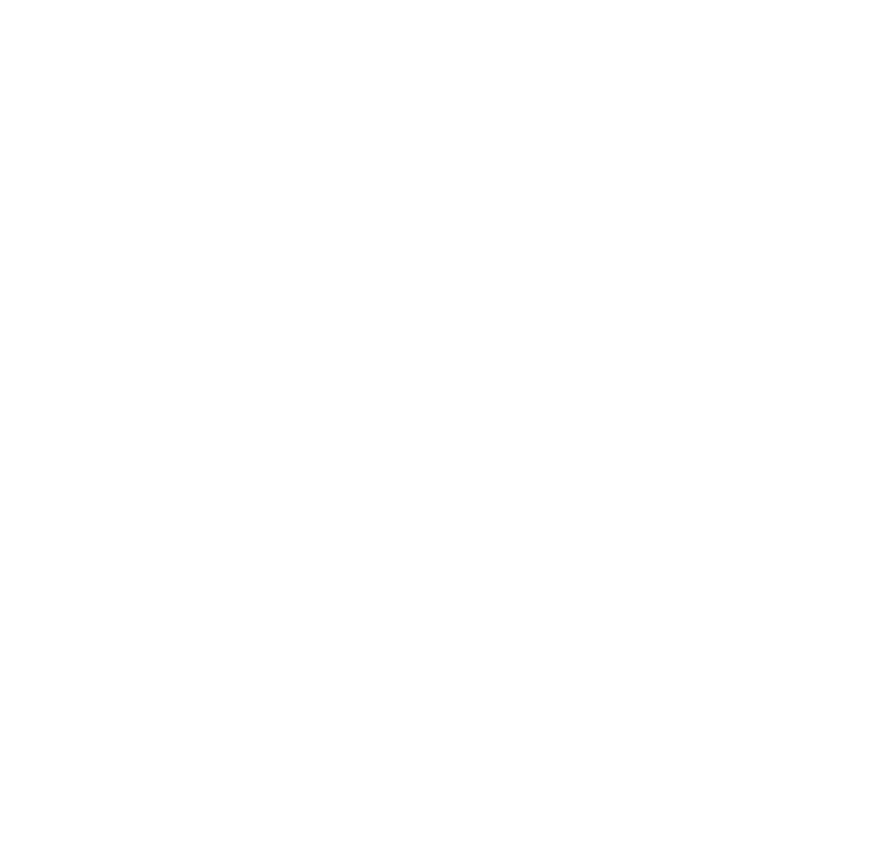
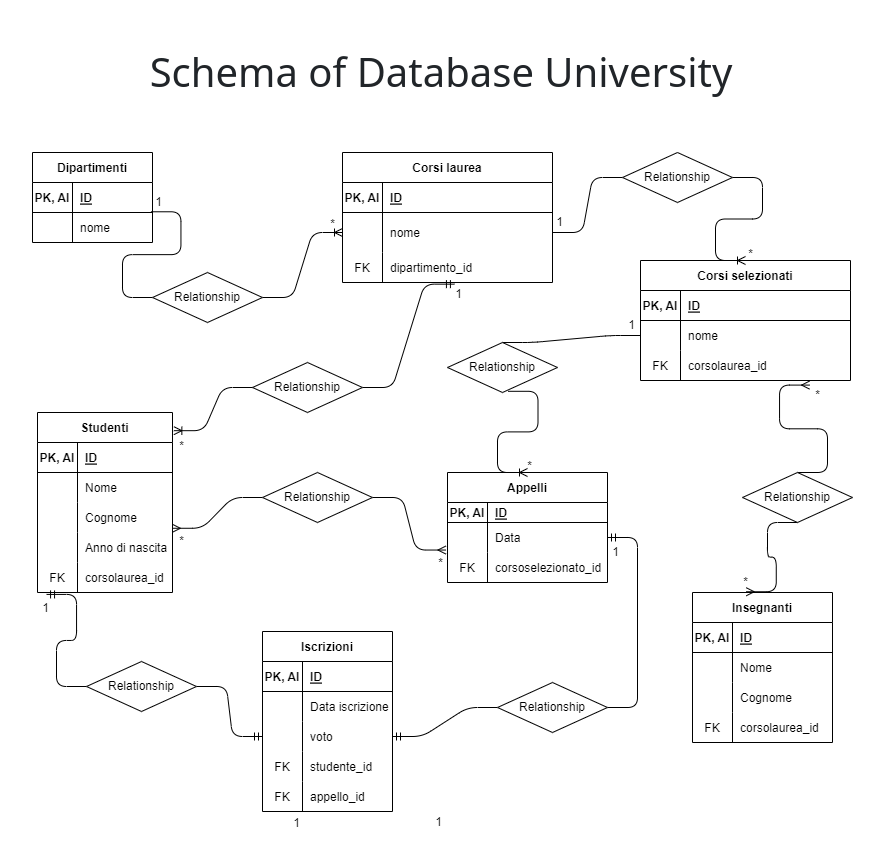
Before and after one commit to agostinoluca/db-university, a plain HTML site: page index.html in a window 1280 px wide. Shown: the whole page, without its empty margins (199-1083 px from the left). Before the commit the page ends 800 px from the top, so only its background shows below. Drawn offline with nearby package versions, Linux system fonts and the light colour scheme.

Commit message:
add schema export png in index

```diff
--- a/index.html
+++ b/index.html
@@ -14,6 +14,11 @@
 
 <body>
 
+    <div class="container text-center p-5 ">
+        <h1 class="pb-5">Schema of Database University</h1>
+        <img src="./img/schema.png" alt="png Schema of Database University">
+    </div>
+
     <!-- Bootstrap JavaScript Libraries -->
     <script src="https://cdn.jsdelivr.net/npm/@popperjs/core@2.11.8/dist/umd/popper.min.js"
         integrity="sha384-I7E8VVD/ismYTF4hNIPjVp/Zjvgyol6VFvRkX/vR+Vc4jQkC+hVqc2pM8ODewa9r"
```
Also changed, not shown: img/schema.png (added).
